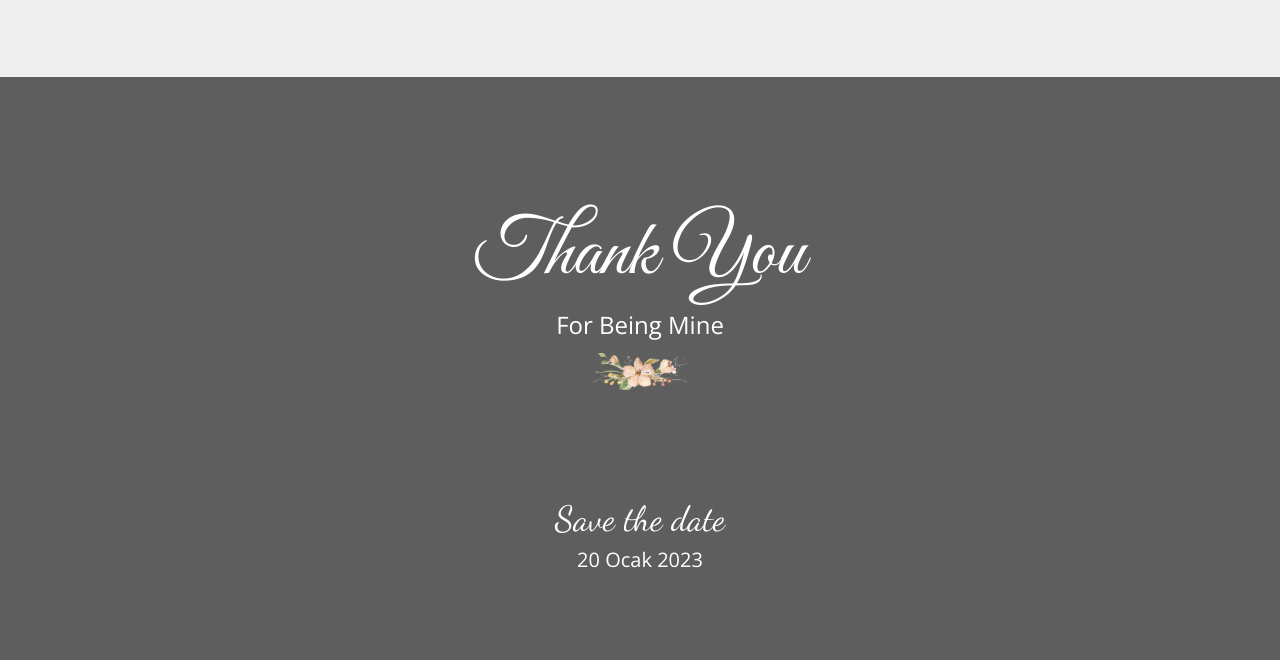
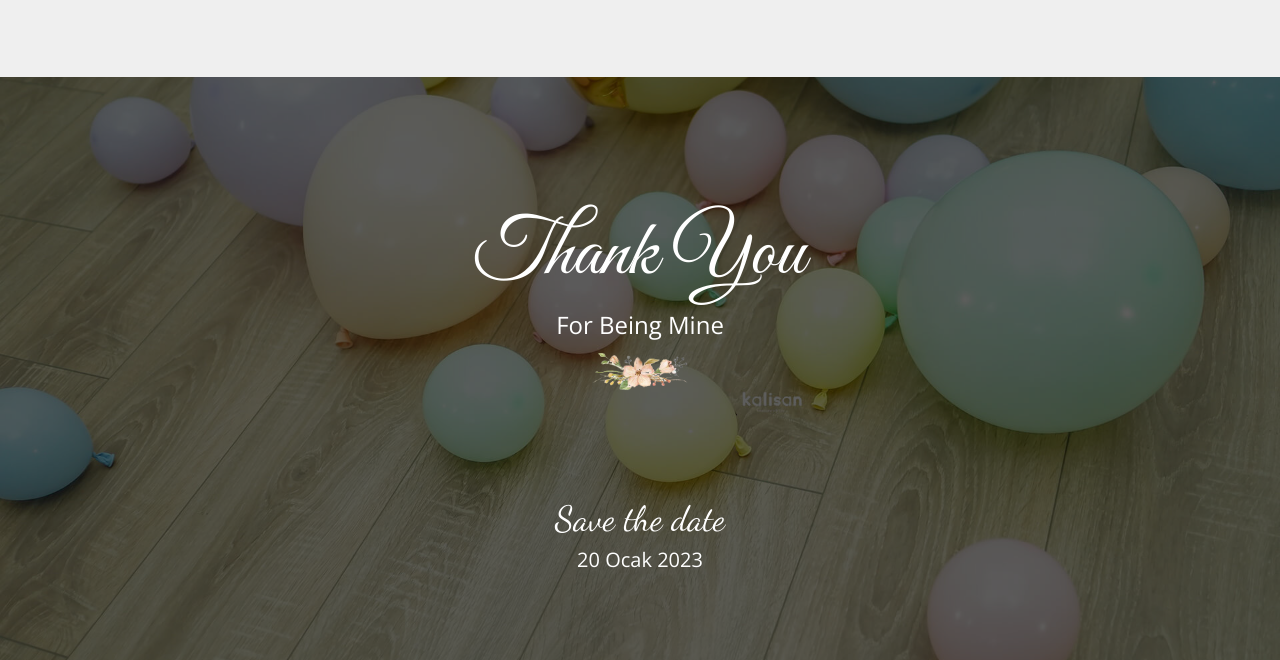
Before and after one commit to GurkanEyrice/HappyBirthDay, a plain HTML site: page index.html in a window 1280 px wide. Shown: the part 6979-7639 px from the top of the page. Drawn offline with nearby package versions, Linux system fonts and the light colour scheme.

Commit message:
Update style.css

```diff
--- a/css/style.css
+++ b/css/style.css
@@ -889,7 +889,7 @@ body {
 
 .section-9 {
     background: #f59090;
-    background: url("../img/footer/footer-bg2.jpg");
+    background: url("../img/footer/makaron-balonlar.jpg");
     background-size: cover;
     background-position: center;
     padding: 80px 0px;
```
